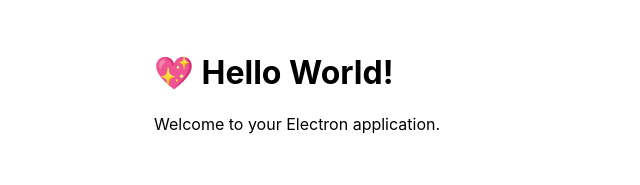
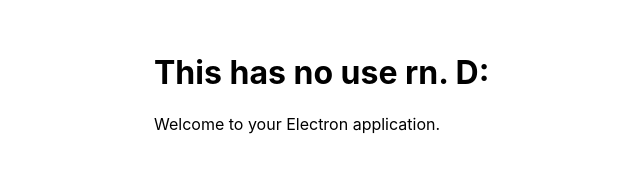
Before and after one commit to AmanLovesCats/Amans-Repuls-Client, an Electron app: page src/index.html in a window 1600 px wide. Shown: the whole page, without its empty margins (342-982 px from the left). Drawn offline with Linux system fonts and the light colour scheme.

Commit message:
Update index.html

```diff
--- a/src/index.html
+++ b/src/index.html
@@ -2,11 +2,11 @@
 <html>
   <head>
     <meta charset="UTF-8" />
-    <title>Hello World!</title>
+    <title>Repuls Client</title>
     <link rel="stylesheet" href="index.css" />
   </head>
   <body>
-    <h1>💖 Hello World!</h1>
+    <h1>This has no use rn. D:</h1>
     <p>Welcome to your Electron application.</p>
   </body>
 </html>
```
